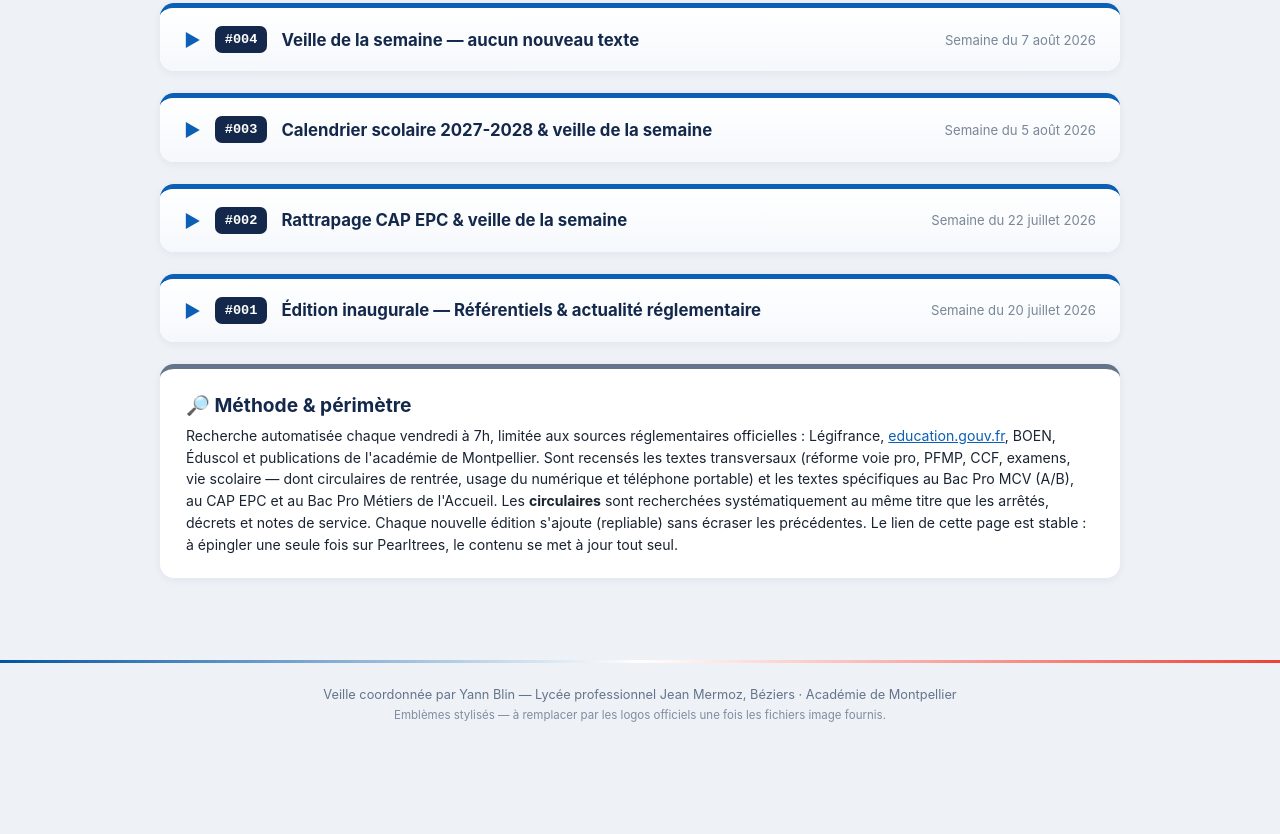
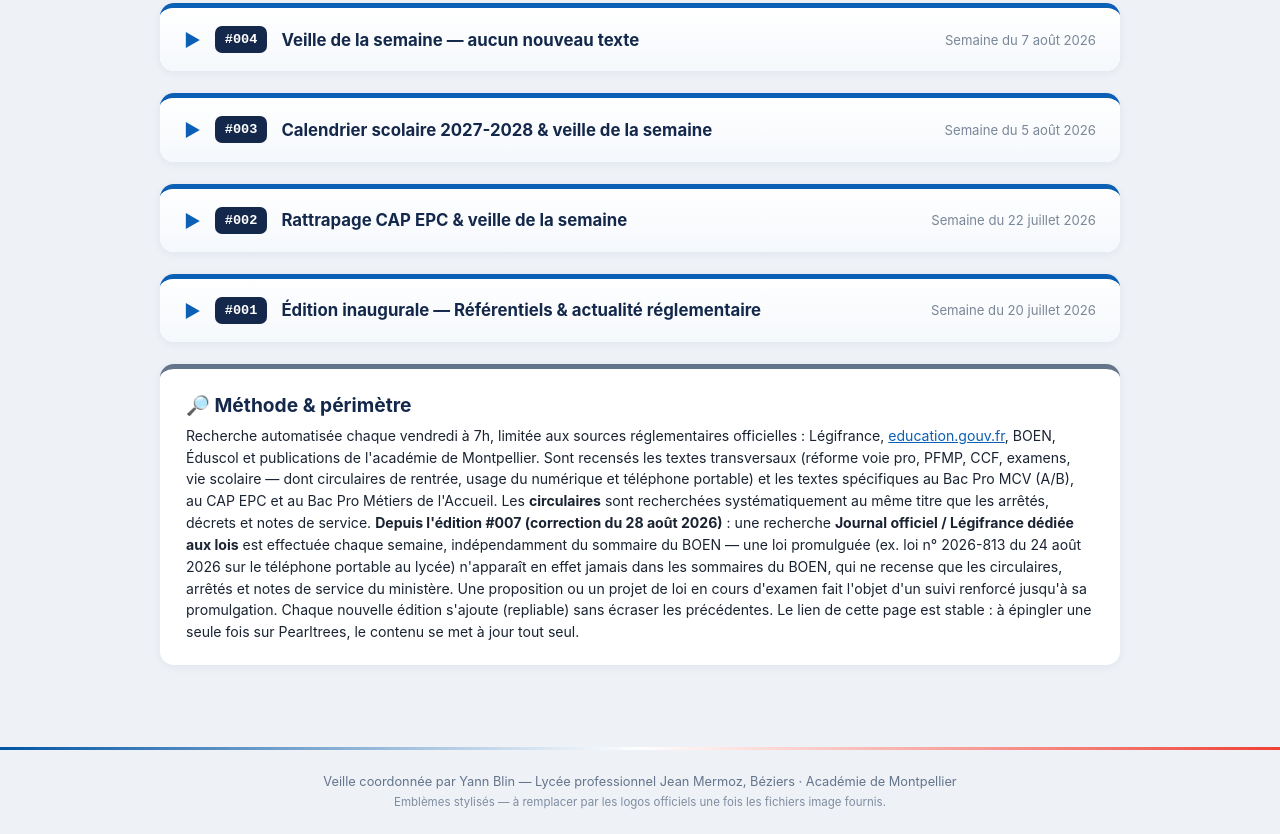
Before and after one commit to alaryk34/veille-mermoz, a plain HTML site: page index.html in a window 1280 px wide. Shown: the part 3619-4453 px from the top of the page. Before the commit the page ends 4365 px from the top, so only its background shows below. Drawn offline with Linux system fonts and the light colour scheme.

Commit message:
Mise a jour veille - 2026-08-28 11:46

```diff
--- a/index.html
+++ b/index.html
@@ -655,7 +655,7 @@
   <section class="card accent-method">
     <h2>🔎 Méthode &amp; périmètre</h2>
     <p style="font-size:0.88rem; margin:0;">
-      Recherche automatisée chaque vendredi à 7h, limitée aux sources réglementaires officielles : Légifrance, <a href="https://www.education.gouv.fr" target="_blank" rel="noopener" style="color:var(--azur);">education.gouv.fr</a>, BOEN, Éduscol et publications de l'académie de Montpellier. Sont recensés les textes transversaux (réforme voie pro, PFMP, CCF, examens, vie scolaire — dont circulaires de rentrée, usage du numérique et téléphone portable) et les textes spécifiques au Bac Pro MCV (A/B), au CAP EPC et au Bac Pro Métiers de l'Accueil. Les <strong>circulaires</strong> sont recherchées systématiquement au même titre que les arrêtés, décrets et notes de service. Chaque nouvelle édition s'ajoute (repliable) sans écraser les précédentes. Le lien de cette page est stable : à épingler une seule fois sur Pearltrees, le contenu se met à jour tout seul.
+      Recherche automatisée chaque vendredi à 7h, limitée aux sources réglementaires officielles : Légifrance, <a href="https://www.education.gouv.fr" target="_blank" rel="noopener" style="color:var(--azur);">education.gouv.fr</a>, BOEN, Éduscol et publications de l'académie de Montpellier. Sont recensés les textes transversaux (réforme voie pro, PFMP, CCF, examens, vie scolaire — dont circulaires de rentrée, usage du numérique et téléphone portable) et les textes spécifiques au Bac Pro MCV (A/B), au CAP EPC et au Bac Pro Métiers de l'Accueil. Les <strong>circulaires</strong> sont recherchées systématiquement au même titre que les arrêtés, décrets et notes de service. <strong>Depuis l'édition #007 (correction du 28 août 2026)</strong> : une recherche <strong>Journal officiel / Légifrance dédiée aux lois</strong> est effectuée chaque semaine, indépendamment du sommaire du BOEN — une loi promulguée (ex. loi n° 2026-813 du 24 août 2026 sur le téléphone portable au lycée) n'apparaît en effet jamais dans les sommaires du BOEN, qui ne recense que les circulaires, arrêtés et notes de service du ministère. Une proposition ou un projet de loi en cours d'examen fait l'objet d'un suivi renforcé jusqu'à sa promulgation. Chaque nouvelle édition s'ajoute (repliable) sans écraser les précédentes. Le lien de cette page est stable : à épingler une seule fois sur Pearltrees, le contenu se met à jour tout seul.
     </p>
   </section>
 
```
